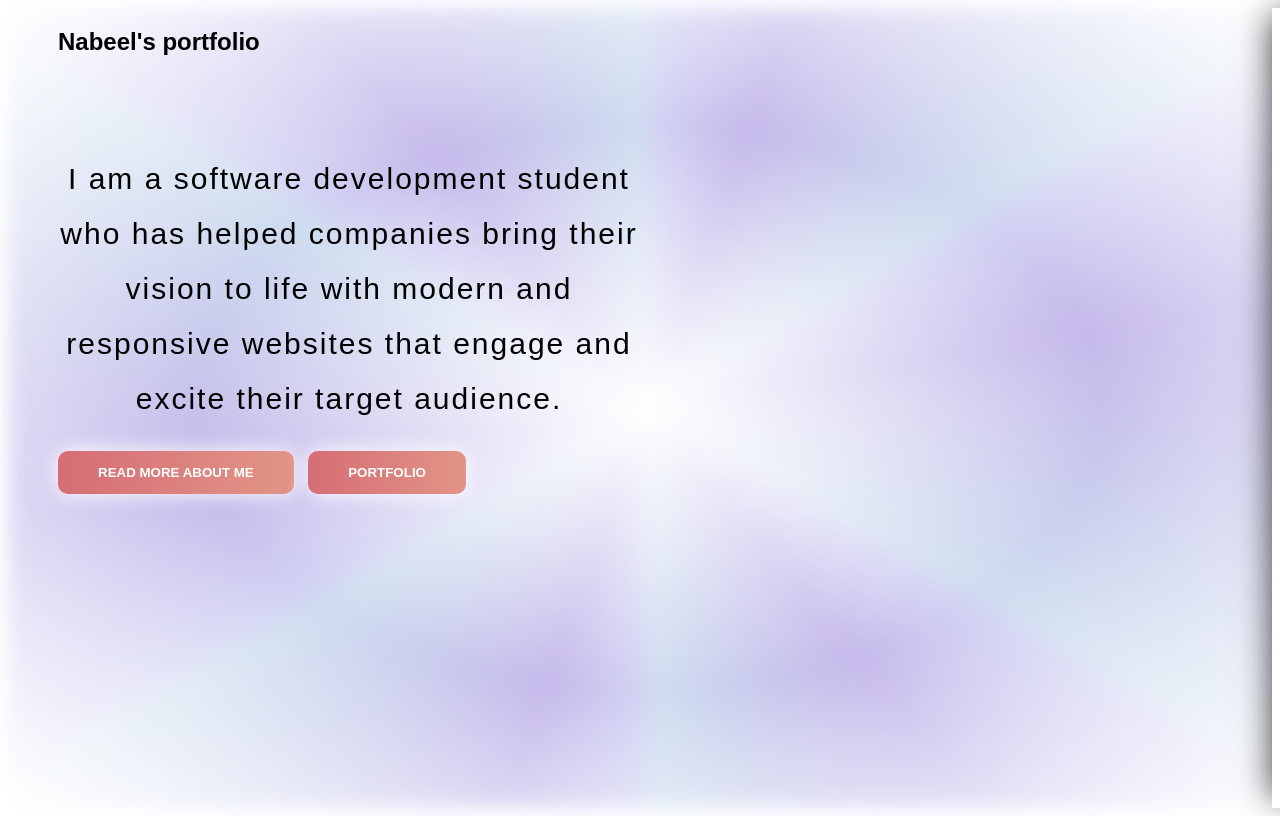
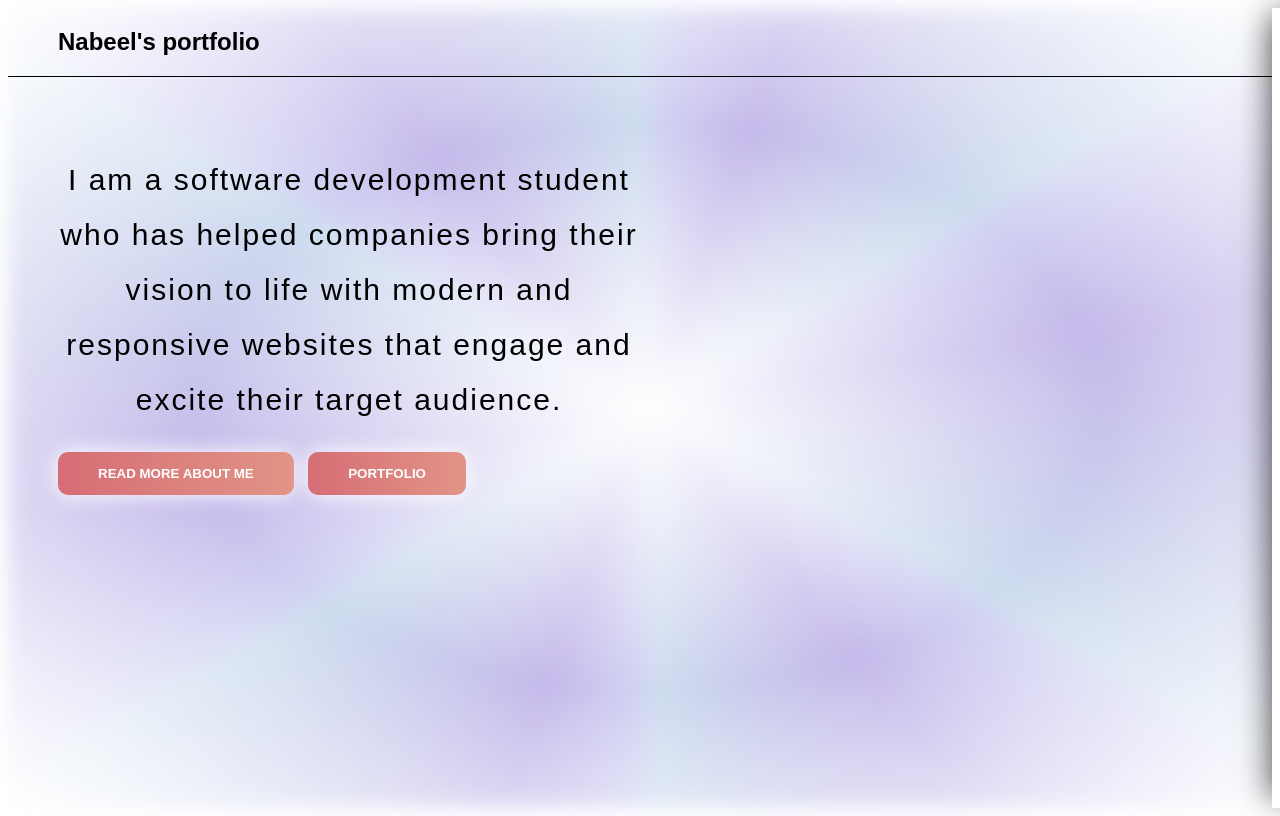
Before and after one commit to Nabeel002/portfolio-landing, a plain HTML site: page index.html in a window 1280 px wide. Shown: the top 816 px of the page. Drawn offline with Linux system fonts and the light colour scheme.

Commit message:
border added

```diff
--- a/index.css
+++ b/index.css
@@ -43,6 +43,10 @@ a{
 }
 
 
+.border-mobile{
+    border-bottom: 0.2px solid black;
+}
+
 
 .transform{
     transform: translateY(0%);
@@ -53,6 +57,7 @@ nav {
         align-items: center;
     margin-left: 30px;
     margin-right: 30px;
+
 }
 
 #mob {
--- a/index.html
+++ b/index.html
@@ -18,6 +18,8 @@
 <body class="container">
 
     <div class="container__background"></div>
+    <div class="border-mobile">
+
         <nav class="navbar">
             <div class="logo-holder">
                 <h1>Nabeel's portfolio</h1>
@@ -39,6 +41,7 @@
                 <i class="fa fa-bars" id="ham"></i>
 
         </nav>
+    </div>
 
 
 
```
Lines whose indentation alone changed are shown as unchanged.
